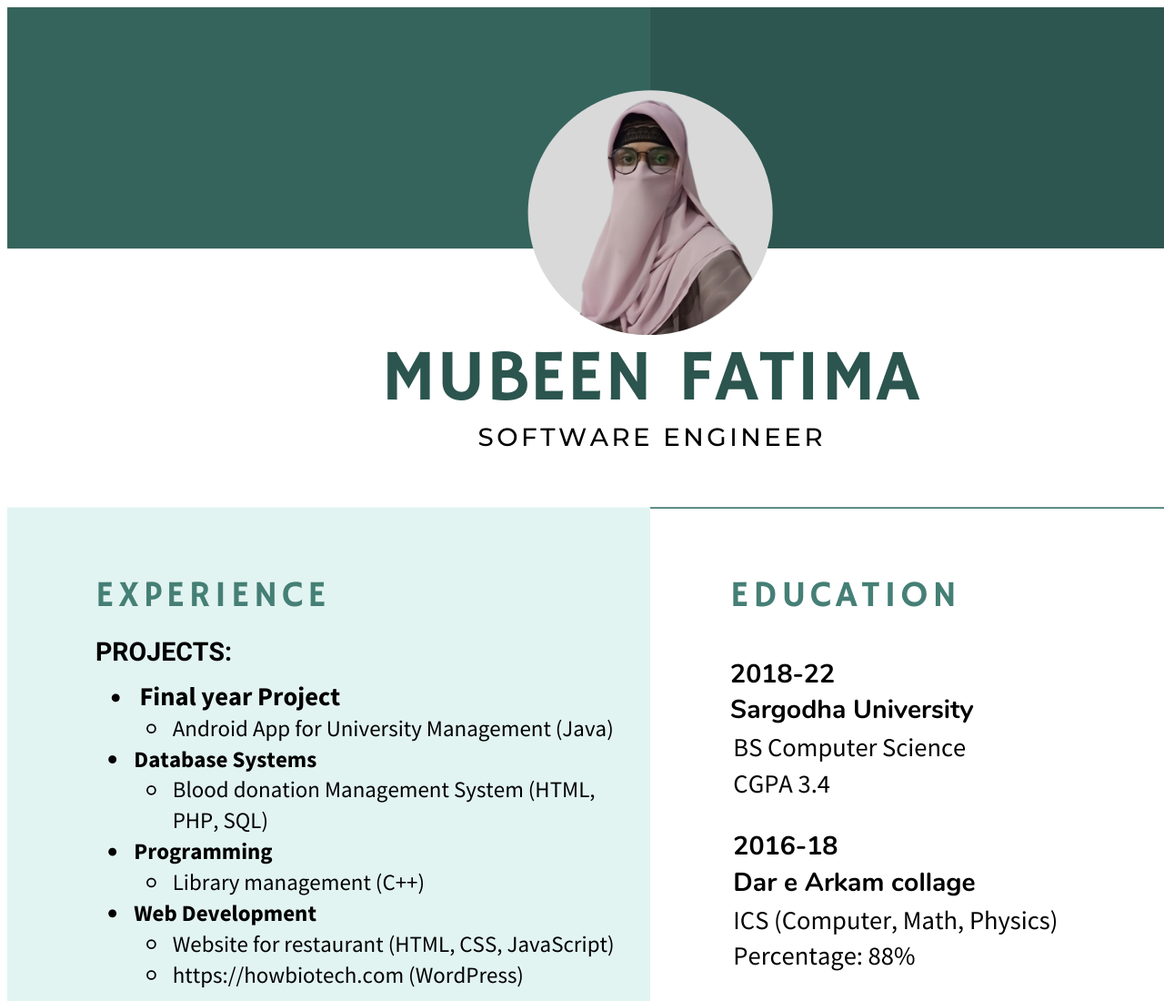
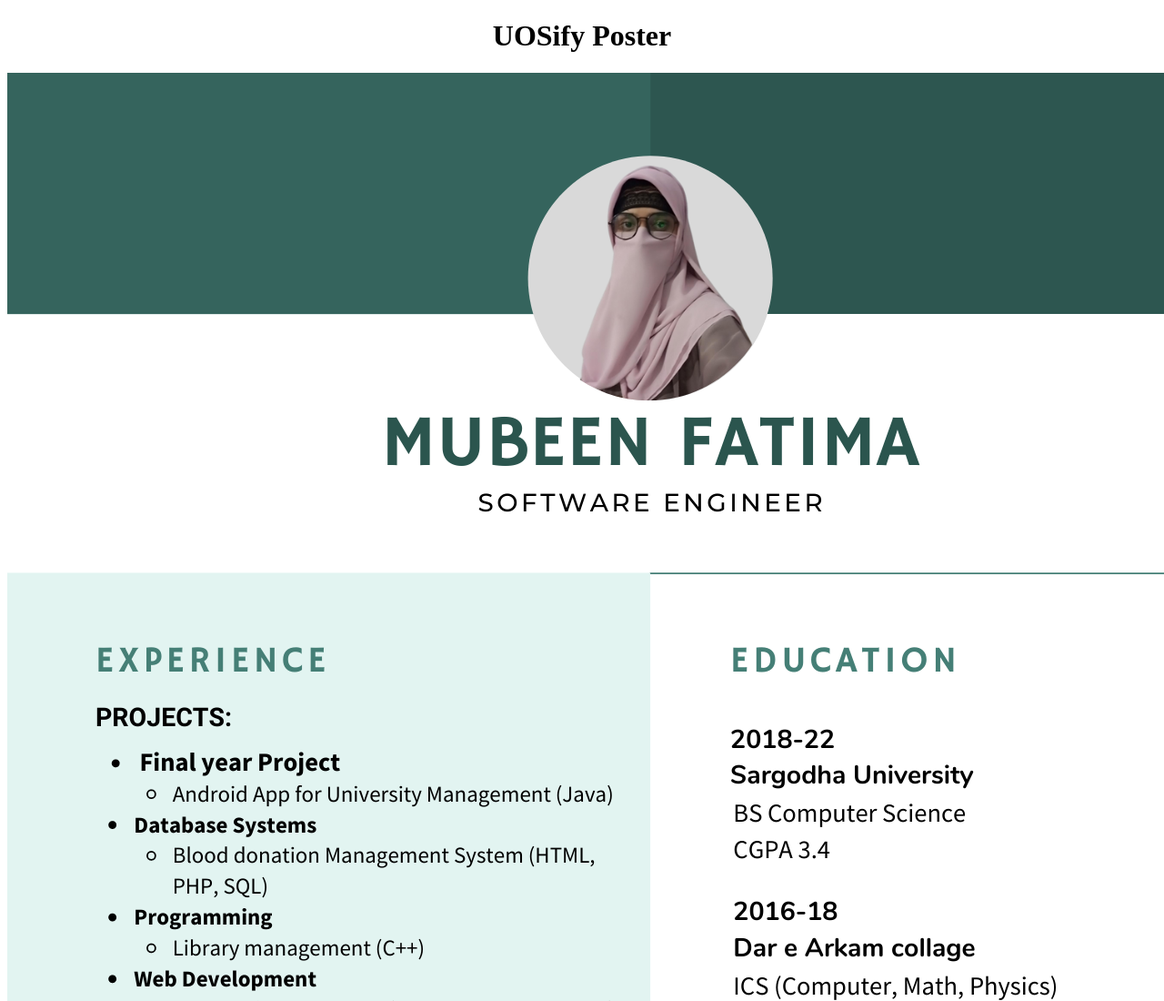
Before and after one commit to MubeenAwan/UOSify.github.io, a plain HTML site: page cv.html in a window 1280 px wide. Shown: the top 1100 px of the page at 91% size. Drawn offline with Linux system fonts and the light colour scheme.

Commit message:
Update cv.html

```diff
--- a/cv.html
+++ b/cv.html
@@ -18,7 +18,7 @@
 <body>
 
 
-<!-- <h1 style="text-align:center;">UOSify Poster</h1> -->
+<h1 style="text-align:center;">UOSify Poster</h1>
 
 <img src="Mubeen CV.png" alt="UOSify">
 
```
